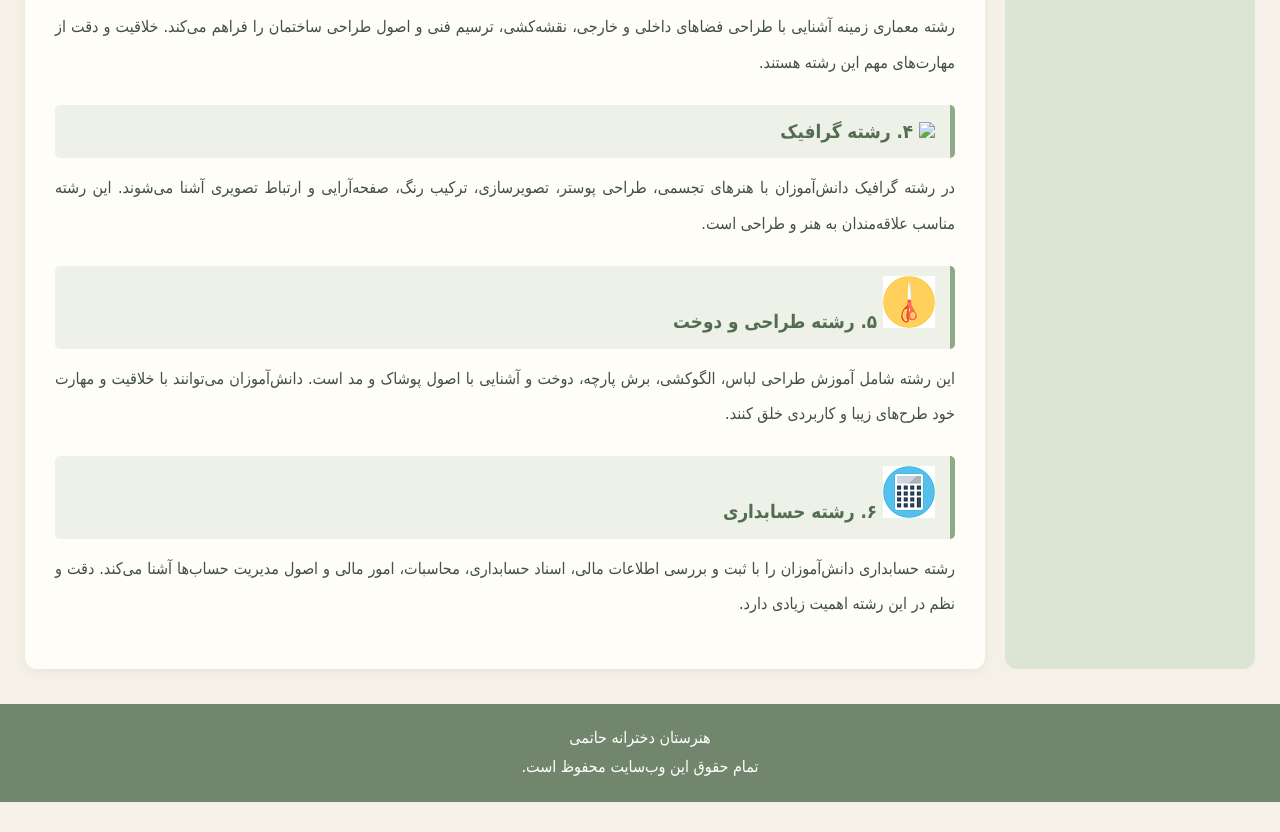
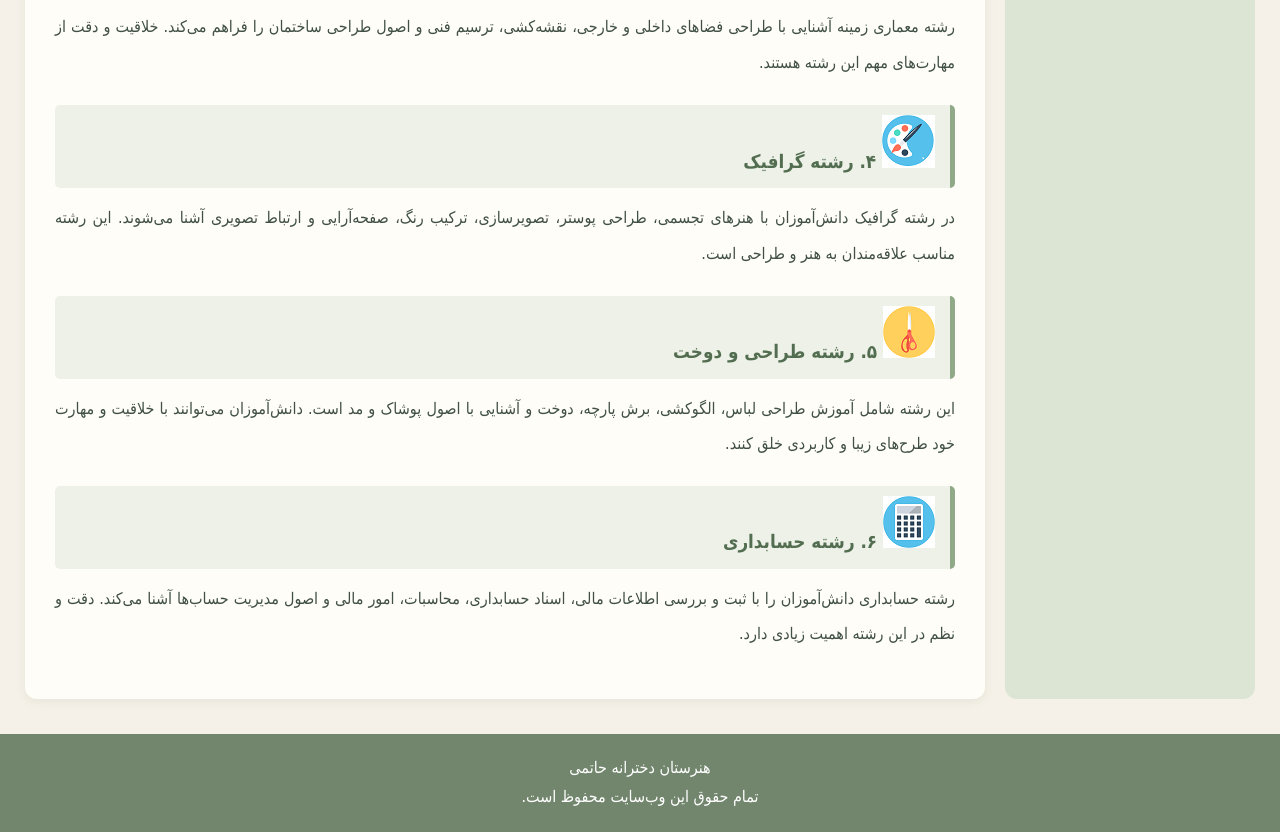
Before and after one commit to benvidi64-ops/veb-site, a plain HTML site: page reshteha.html in a window 1280 px wide. Shown: the part 1042-1874 px from the top of the page. Before the commit the page ends 1844 px from the top, so only its background shows below. Drawn offline with Linux system fonts and the light colour scheme; files whose address does not match are found by name.

Commit message:
Update reshteha.html

```diff
--- a/reshteha.html
+++ b/reshteha.html
@@ -75,7 +75,7 @@
 
             </p>
 
-            <h3><img src="سایت/foto.png"> ۴. رشته گرافیک</h3>
+            <h3><img src="foto.png"> ۴. رشته گرافیک</h3>
             <p>
                 در رشته گرافیک دانش‌آموزان با هنرهای تجسمی،
                 طراحی پوستر، تصویرسازی، ترکیب رنگ، صفحه‌آرایی
```
